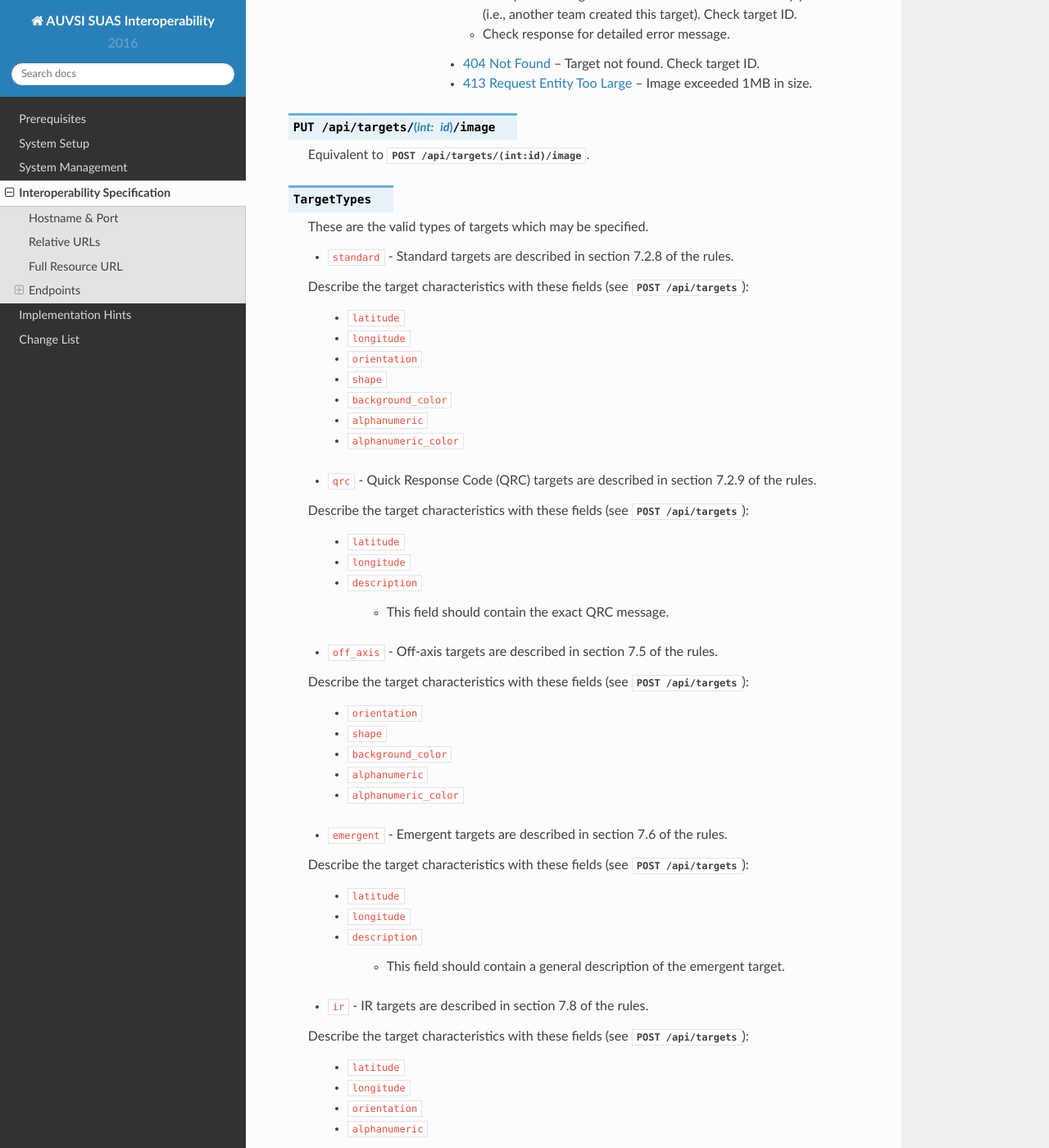
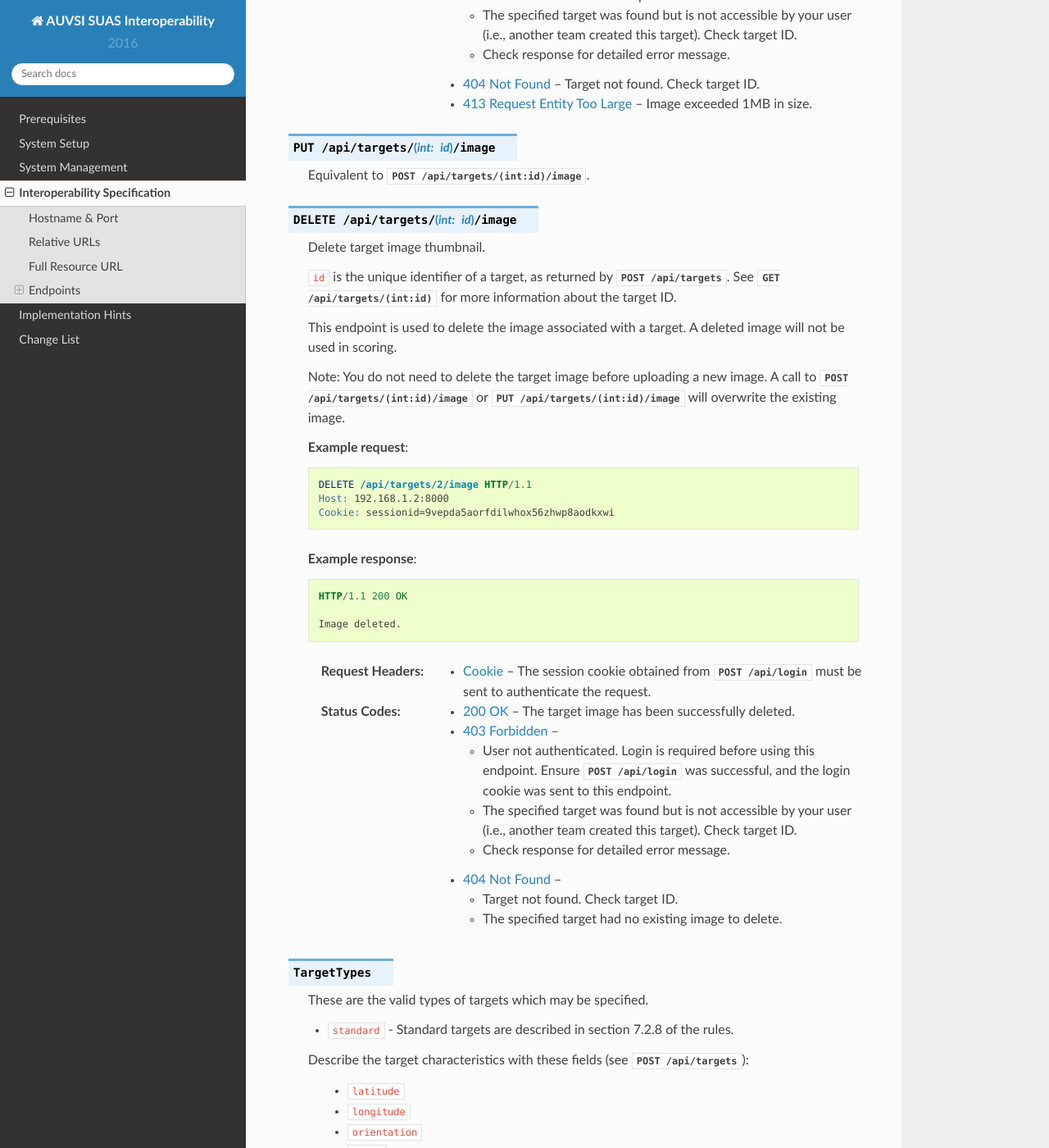
Before and after one commit to williamstern/interop, a Sphinx documentation site: the page built from docs/spec.rst, in a window 1280 px wide and 1400 px high, scrolled down 14618 px. Shown: the whole window at 82% size. Built offline with Sphinx 7.4.7 and the Read the Docs theme 2.0.0, drawn with Linux system fonts in a browser that asks for light colours; some of the changed text lies outside the part shown.

Commit message:
Add DELETE /api/targets/{id}/image
Deletes the image from the model and from the disk.

```diff
--- a/docs/spec.rst
+++ b/docs/spec.rst
@@ -73,6 +73,9 @@ A quick summary of the endpoints:
 
 * :http:post:`/api/targets/(int:id)/image`: Used to submit or update target
   image thumbnail.
+
+* :http:delete:`/api/targets/(int:id)/image`: Used to delete target image
+  thumbnail.
 
 Errors
 ^^^^^^
@@ -832,6 +835,7 @@ Targets
       POST /api/targets/2/image HTTP/1.1
       Host: 192.168.1.2:8000
       Cookie: sessionid=9vepda5aorfdilwhox56zhwp8aodkxwi
+      Content-Type: image/jpeg
 
       <binary image content ...>
 
@@ -873,6 +876,56 @@ Targets
 .. http:put:: /api/targets/(int:id)/image
 
    Equivalent to :http:post:`/api/targets/(int:id)/image`.
+
+.. http:delete:: /api/targets/(int:id)/image
+
+   Delete target image thumbnail.
+
+   ``id`` is the unique identifier of a target, as returned by
+   :http:post:`/api/targets`. See :http:get:`/api/targets/(int:id)` for more
+   information about the target ID.
+
+   This endpoint is used to delete the image associated with a target. A deleted
+   image will not be used in scoring.
+
+   Note: You do not need to delete the target image before uploading a new
+   image. A call to :http:post:`/api/targets/(int:id)/image` or
+   :http:put:`/api/targets/(int:id)/image` will overwrite the existing image.
+
+   **Example request**:
+
+   .. sourcecode:: http
+
+      DELETE /api/targets/2/image HTTP/1.1
+      Host: 192.168.1.2:8000
+      Cookie: sessionid=9vepda5aorfdilwhox56zhwp8aodkxwi
+
+   **Example response**:
+
+   .. sourcecode:: http
+
+      HTTP/1.1 200 OK
+
+      Image deleted.
+
+   :reqheader Cookie: The session cookie obtained from :http:post:`/api/login`
+                      must be sent to authenticate the request.
+
+   :status 200: The target image has been successfully deleted.
+
+   :status 403: * User not authenticated. Login is required before using this
+                  endpoint.  Ensure :http:post:`/api/login` was successful, and
+                  the login cookie was sent to this endpoint.
+
+                * The specified target was found but is not accessible by your
+                  user (i.e., another team created this target). Check target
+                  ID.
+
+                * Check response for detailed error message.
+
+   :status 404: * Target not found. Check target ID.
+
+                * The specified target had no existing image to delete.
 
 
 .. py:data:: TargetTypes
```
Also changed, not shown: other parts of docs/spec.rst (+0 -1 lines), 2 other files.
